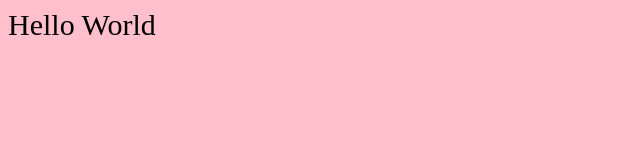
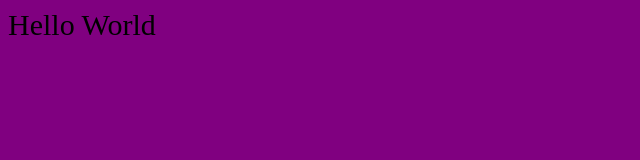
Before and after one commit to Yashparwal1/Yashparwal1.github.io, a plain HTML site: page index.html in a window 1280 px wide. Shown: the whole page, without its empty margins (0-640 px from the left). Drawn offline with Linux system fonts and the light colour scheme.

Commit message:
Update style.css

```diff
--- a/style.css
+++ b/style.css
@@ -1,4 +1,4 @@
 body{
   font-size: 30px;
-  background-color: pink;
+  background-color: #800080;
 }
```
